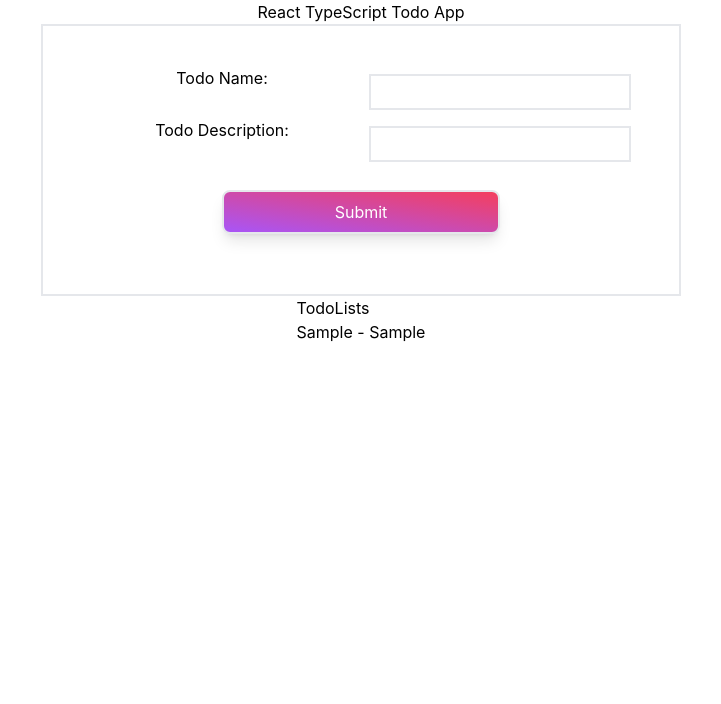
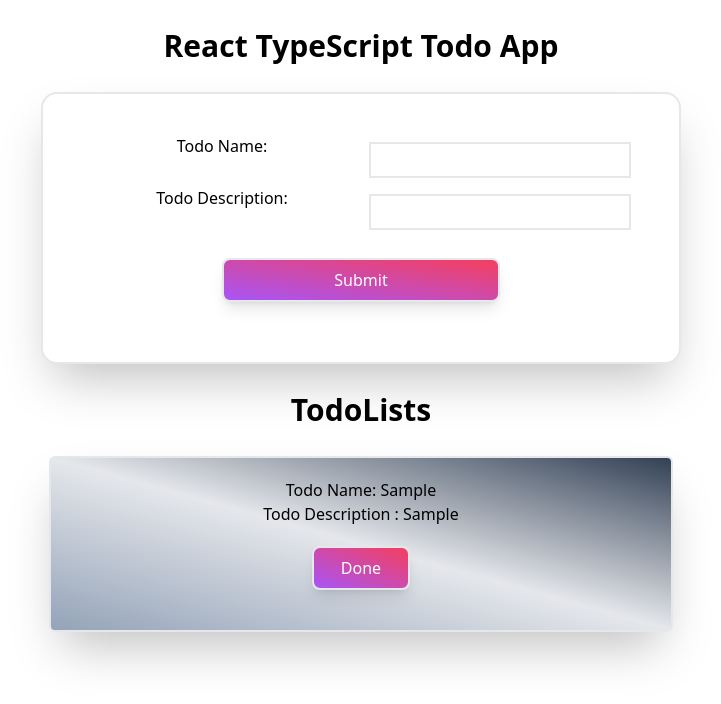
Before and after one commit to lhes23/reactts-todo, a React (Create React App) app: page / in a window 1280 px wide. Both pictures are taken after typing "Sample", "Sample" into the empty fields and a click on the input "Submit". Shown: the top 704 px of the page, without its empty margins (279-1000 px from the left). Built offline with nearby package versions, Linux system fonts and the light colour scheme.

Commit message:
error msg, mystyles

```diff
--- a/src/App.css
+++ b/src/App.css
@@ -5,3 +5,8 @@
 /* * {
   outline: 1px solid lime;
 } */
+
+html,
+body {
+  height: 100%;
+}
--- a/src/App.tsx
+++ b/src/App.tsx
@@ -2,21 +2,23 @@ import React, { useState } from "react";
 import "./App.css";
 import TodoForm from "./components/TodoForm";
 import TodoLists from "./components/TodoLists";
-import { Todos } from "./interfaces";
+import { Todo } from "./interfaces";
 
 function App() {
-  const [todos, setTodos] = useState<Todos[]>([]);
-
+  const [todos, setTodos] = useState<Todo[]>([]);
+  console.log(todos);
   return (
-    <div className="">
+    <div className="h-full">
       <div className="flex justify-center text-center">
-        <h1>React TypeScript Todo App</h1>
+        <h1 className="text-3xl font-bold p-3 m-4">
+          React TypeScript Todo App
+        </h1>
       </div>
       <div className="flex place-content-center">
         <TodoForm todos={todos} setTodos={setTodos} />
       </div>
       <div className="flex place-content-center">
-        <TodoLists todos={todos} />
+        <TodoLists todos={todos} setTodos={setTodos} />
       </div>
     </div>
   );
--- /dev/null
+++ b/src/components/TodoCard.tsx
@@ -0,0 +1,31 @@
+import React from "react";
+import { Todo } from "../interfaces";
+import myStyles from "../utils/styles";
+
+type Props = {
+  todo: Todo;
+  setTodos: React.Dispatch<React.SetStateAction<Todo[]>>;
+  todos: Todo[];
+};
+
+const TodoCard = ({ todo, setTodos, todos }: Props) => {
+  const doneBtnHandler = (tid: number) => {
+    setTodos(todos.filter((t) => t.id !== tid));
+  };
+  return (
+    <div className="flex p-5 m-2 border-2 rounded-md place-content-center bg-gradient-to-tr from-slate-400 via-gray-200 to-slate-700 shadow-2xl">
+      <div className="">
+        <h1>Todo Name: {todo.todoName}</h1>
+        <h2>Todo Description : {todo.todoDescription}</h2>
+        <button
+          onClick={() => doneBtnHandler(todo.id)}
+          className={myStyles.button}
+        >
+          Done
+        </button>
+      </div>
+    </div>
+  );
+};
+
+export default TodoCard;
--- a/src/components/TodoForm.tsx
+++ b/src/components/TodoForm.tsx
@@ -1,19 +1,26 @@
 import React, { FormEvent, useState } from "react";
-import { Todos } from "../interfaces";
+import { Todo } from "../interfaces";
+import myStyles from "../utils/styles";
 
 interface Props {
-  todos: Todos[];
-  setTodos: React.Dispatch<React.SetStateAction<Todos[]>>;
+  todos: Todo[];
+  setTodos: React.Dispatch<React.SetStateAction<Todo[]>>;
 }
 
 const TodoForm: React.FC<Props> = ({ todos, setTodos }) => {
   const [todoName, setTodoName] = useState<string>("");
   const [todoDescription, setTodoDescription] = useState<string>("");
+  const [error, setError] = useState<boolean>(false);
 
   const todoFormHandler = (event: FormEvent<HTMLFormElement>): void => {
     event.preventDefault();
 
-    setTodos([...todos, { todoName, todoDescription }]);
+    if (todoName !== "" && todoDescription !== "") {
+      setTodos([...todos, { id: Math.random(), todoName, todoDescription }]);
+      setError(false);
+    } else {
+      setError(true);
+    }
 
     setTodoName("");
     setTodoDescription("");
@@ -21,8 +28,13 @@ const TodoForm: React.FC<Props> = ({ todos, setTodos }) => {
 
   return (
     <>
-      <section className="container justify-center text-center border-2 p-10 w-1/2 align-middle">
+      <section className="container justify-center text-center border-2 p-10 w-1/2 align-middle bg-white shadow-2xl rounded-2xl">
         <form className="" onSubmit={todoFormHandler}>
+          {error && (
+            <div className="p-3 m-1 mb-2 border-2 bg-red-500">
+              Todo Name and Description must not be empty!
+            </div>
+          )}
           <div className="grid grid-cols-2 align-middle">
             <label htmlFor="todoName">Todo Name:</label>
             <input
@@ -34,6 +46,7 @@ const TodoForm: React.FC<Props> = ({ todos, setTodos }) => {
               onChange={(e) => {
                 setTodoName(e.target.value);
               }}
+              onFocus={() => setError(false)}
             />
           </div>
           <div className="grid grid-cols-2">
@@ -45,13 +58,15 @@ const TodoForm: React.FC<Props> = ({ todos, setTodos }) => {
               className="border-2 m-2 p-1"
               value={todoDescription}
               onChange={(e) => setTodoDescription(e.target.value)}
+              onFocus={() => setError(false)}
             />
           </div>
           <div className="flex place-content-center">
             <input
               type="submit"
               value="Submit"
-              className="border-2 p-2 w-1/2 m-5 bg-gradient-to-tr from-purple-500 to-rose-500 rounded-lg shadow-lg text-white hover:bg-gradient-to-tl hover:from-orange-400 hover:to-lime-500"
+              // className="border-2 p-2 w-1/2 m-5 bg-gradient-to-tr from-purple-500 to-rose-500 rounded-lg shadow-lg text-white hover:bg-gradient-to-tl hover:from-orange-400 hover:to-lime-500"
+              className={myStyles.button}
             />
           </div>
         </form>
--- a/src/components/TodoLists.tsx
+++ b/src/components/TodoLists.tsx
@@ -1,20 +1,24 @@
 import React from "react";
-import { Todos } from "../interfaces";
+import { Todo } from "../interfaces";
+import TodoCard from "./TodoCard";
 
 interface Props {
-  todos: Todos[];
+  todos: Todo[];
+  setTodos: React.Dispatch<React.SetStateAction<Todo[]>>;
 }
 
-const TodoLists: React.FC<Props> = ({ todos }) => {
+const TodoLists: React.FC<Props> = ({ todos, setTodos }) => {
   return (
-    <div>
-      <h1>TodoLists</h1>
-      {todos.map((todo: Todos, key: number) => {
+    <div className="w-1/2 text-center">
+      {todos.length > 0 ? (
+        <h1 className="text-3xl font-bold p-3 m-4">TodoLists</h1>
+      ) : (
+        ""
+      )}
+      {todos.map((todo: Todo, key: number) => {
         return (
           <div key={key}>
-            <h2>
-              {todo.todoName} - {todo.todoDescription}
-            </h2>
+            <TodoCard todo={todo} setTodos={setTodos} todos={todos} />
           </div>
         );
       })}
--- a/src/index.css
+++ /dev/null
@@ -1,13 +0,0 @@
-body {
-  margin: 0;
-  font-family: -apple-system, BlinkMacSystemFont, 'Segoe UI', 'Roboto', 'Oxygen',
-    'Ubuntu', 'Cantarell', 'Fira Sans', 'Droid Sans', 'Helvetica Neue',
-    sans-serif;
-  -webkit-font-smoothing: antialiased;
-  -moz-osx-font-smoothing: grayscale;
-}
-
-code {
-  font-family: source-code-pro, Menlo, Monaco, Consolas, 'Courier New',
-    monospace;
-}
--- a/src/interfaces.ts
+++ b/src/interfaces.ts
@@ -1,4 +1,5 @@
-export interface Todos {
+export interface Todo {
+  id: number;
   todoName: string;
   todoDescription: string;
 }
--- /dev/null
+++ b/src/utils/styles.ts
@@ -0,0 +1,6 @@
+const myStyles = {
+  button:
+    "border-2 p-2 w-1/2 m-5 bg-gradient-to-tr from-purple-500 to-rose-500 rounded-lg shadow-lg text-white hover:bg-gradient-to-tl hover:from-orange-400 hover:to-lime-500",
+};
+
+export default myStyles;
```
Also changed, not shown: src/index.tsx (+5 -6 lines).
